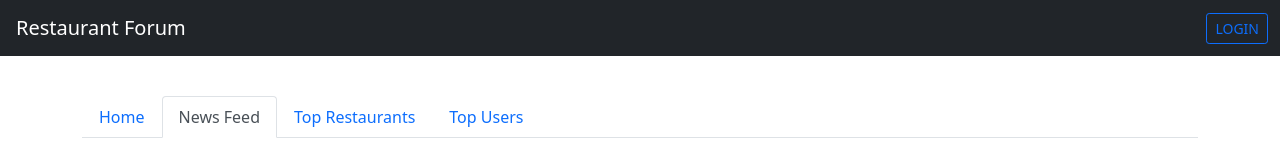
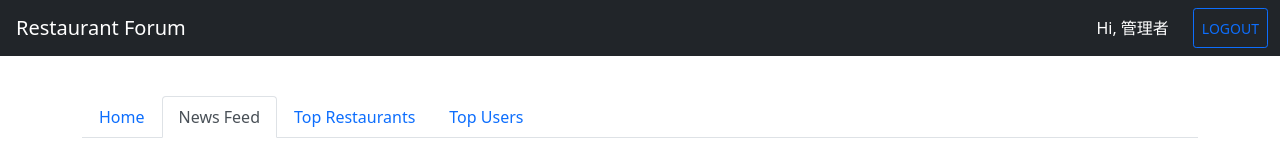
Before and after one commit to ivyhungtw/restaurant-forum-vue, a Vue app: page /restaurants/feed in a window 1280 px wide. Shown: the top 160 px of the page. Built offline with nearby package versions, Linux system fonts and the light colour scheme.

Commit message:
refactor: update link related to user page

```diff
--- a/src/components/LatestComments.vue
+++ b/src/components/LatestComments.vue
@@ -13,9 +13,9 @@
           </h4>
           <p>{{ comment.text }}</p>
           by
-          <a href="#">
+          <router-link :to="{ name: 'user-profile', params: { id: comment.User.id } }">
             {{ comment.User.name }}
-          </a>
+          </router-link>
           {{ $filter.fromNow(comment.createdAt) }}
           <hr />
         </template>
--- a/src/components/Navbar.vue
+++ b/src/components/Navbar.vue
@@ -29,7 +29,10 @@
             </li>
             <!-- is user is not admin -->
             <li class="nav-item me-3" v-if="!currentUser.isAdmin">
-              <router-link to="#" class="text-white nav-link">
+              <router-link
+                :to="{ name: 'user-profile', params: { id: currentUser.id } }"
+                class="text-white nav-link"
+              >
                 Hi, {{ currentUser.name || 'User' }}
               </router-link>
             </li>
@@ -58,7 +61,7 @@ const dummyUser = {
     image: 'https://i.pravatar.cc/300',
     isAdmin: false
   },
-  isAuthenticated: false
+  isAuthenticated: true
 };
 
 export default {
--- a/src/components/RestaurantComments.vue
+++ b/src/components/RestaurantComments.vue
@@ -15,9 +15,9 @@
           Delete
         </button>
         <h3>
-          <a href="#">
+          <router-link :to="{ name: 'user-profile', params: { id: comment.User.id } }">
             {{ comment.User.name }}
-          </a>
+          </router-link>
         </h3>
         <p>{{ comment.text }}</p>
         <footer class="blockquote-footer">
```
